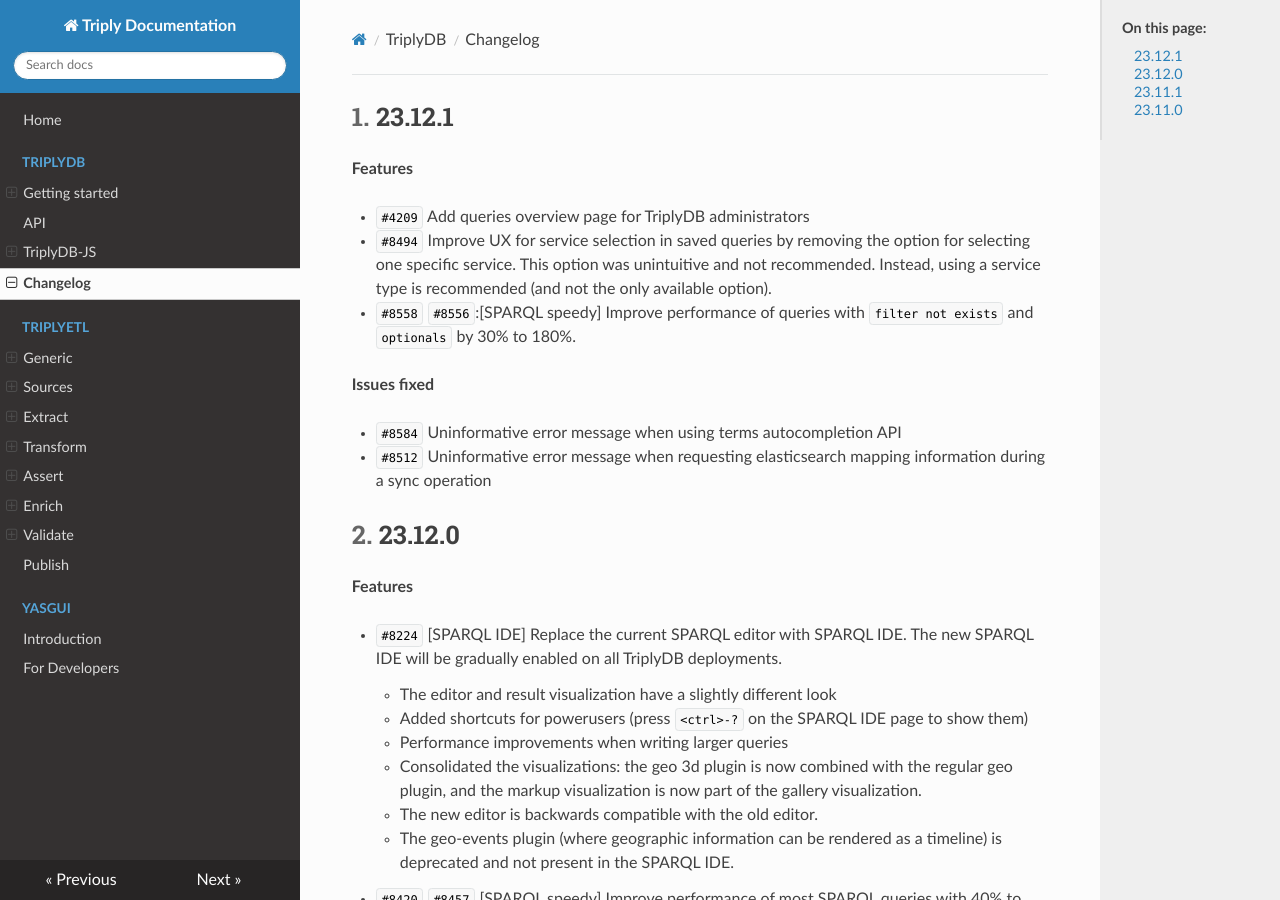
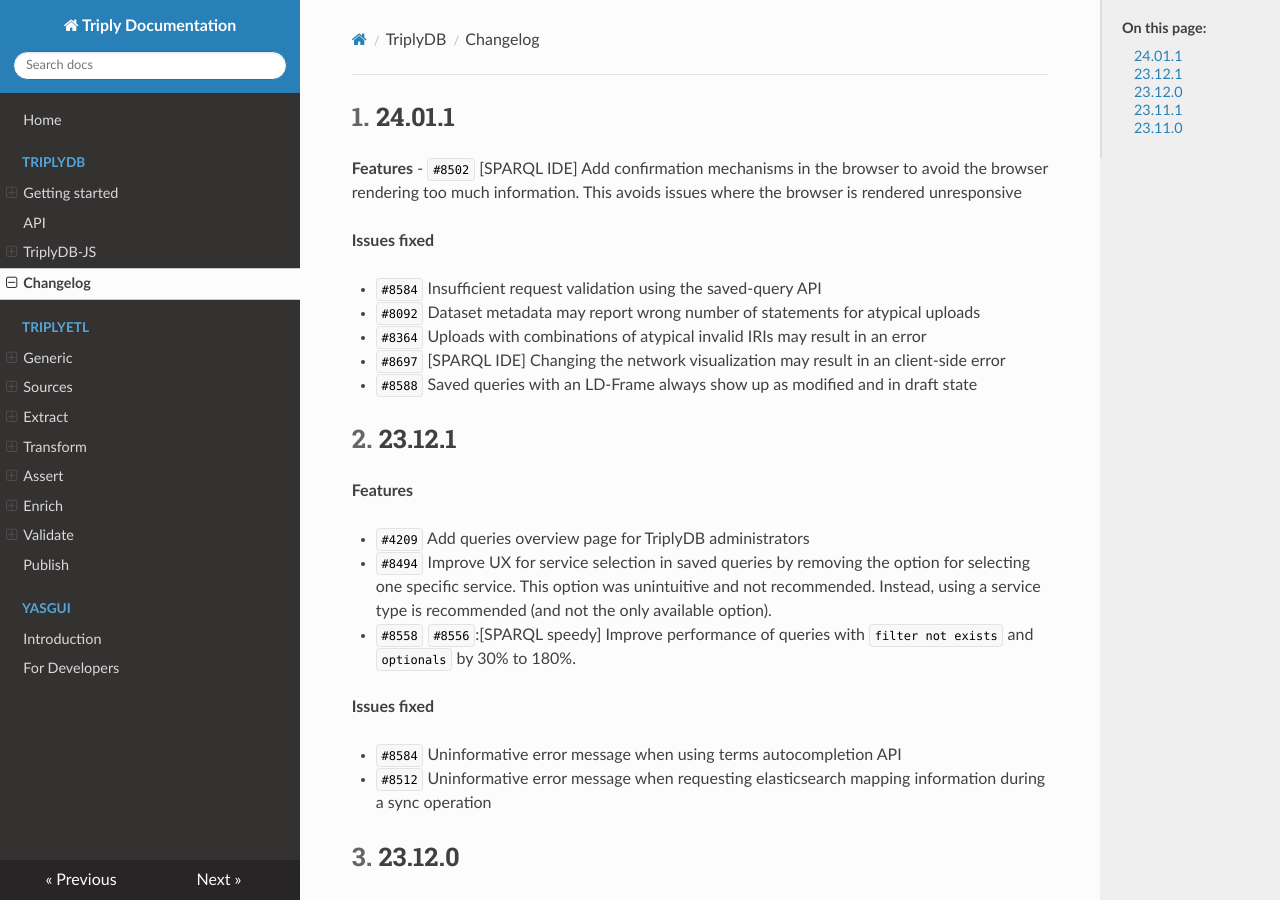
Before and after one commit to TriplyDB/Documentation, an MkDocs documentation site: the page built from docs/triplydb-changelog/index.md, in a window 1280 px wide and 900 px high. Built offline with MkDocs 1.6.1, drawn with Linux system fonts in a browser that asks for light colours.

Commit message:
Updated changelog

```diff
--- a/docs/triplydb-changelog/index.md
+++ b/docs/triplydb-changelog/index.md
@@ -4,6 +4,22 @@
 ---
 
 [TOC]
+
+
+## 24.01.1 {#24.01.0}
+
+**Features**
+- `#8502` [SPARQL IDE] Add confirmation mechanisms in the browser to avoid the browser rendering too much information. This avoids issues where the browser is rendered unresponsive
+
+
+**Issues fixed**
+
+- `#8584` Insufficient request validation using the saved-query API
+- `#8092` Dataset metadata may report wrong number of statements for atypical uploads
+- `#8364` Uploads with combinations of atypical invalid IRIs may result in an error
+- `#8697` [SPARQL IDE] Changing the network visualization may result in an client-side error
+- `#8588` Saved queries with an LD-Frame always show up as modified and in draft state
+
 
 
 ## 23.12.1 {#23.12.1}
```
